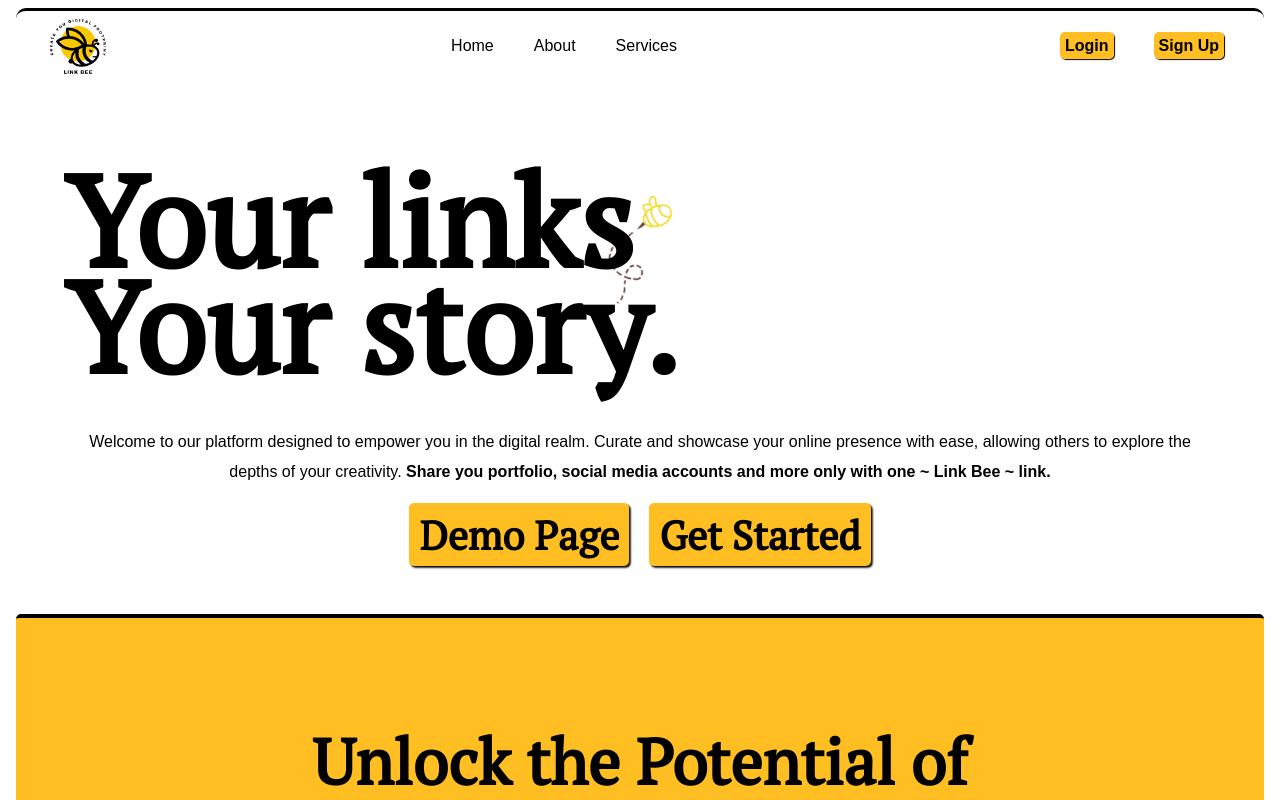
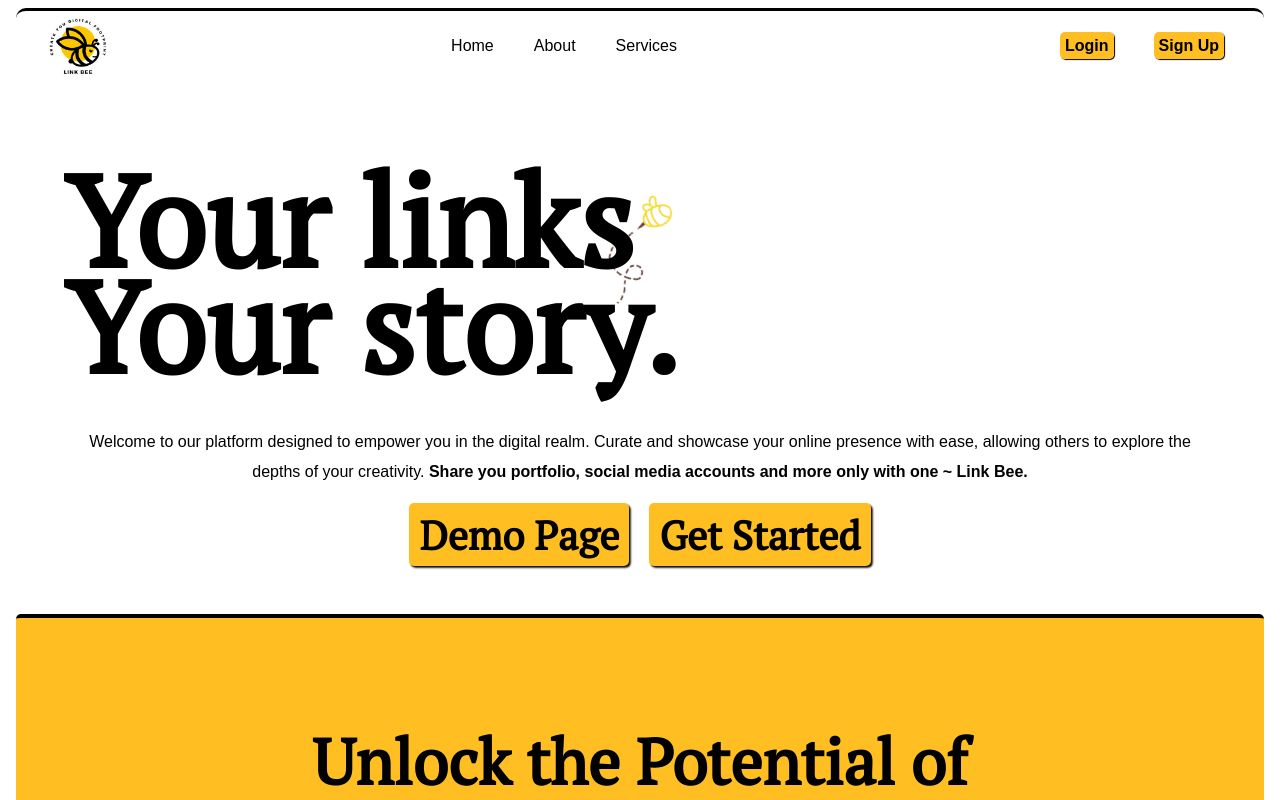
Before and after one commit to ankitsingh2105/LinkBee, a React (Vite) app in the folder FrontEnd/: page / in a window 1280 px wide. Shown: the top 800 px of the page. Built offline with nearby package versions, Linux system fonts and the light colour scheme; no server answers; a web font is replaced by a local one.

Commit message:
Update Home.jsx

```diff
--- a/FrontEnd/src/Components/Home/Home.jsx
+++ b/FrontEnd/src/Components/Home/Home.jsx
@@ -21,7 +21,7 @@ export default function Home(props) {
                 </h1>
                 <div className="align">
                     <p>
-                        Welcome to our platform designed to empower you in the digital realm. Curate and showcase your online presence with ease, allowing others to explore the depths of your creativity. <b>Share you portfolio, social media accounts and more only with one ~ Link Bee ~ link.</b>
+                        Welcome to our platform designed to empower you in the digital realm. Curate and showcase your online presence with ease, allowing others to explore the depths of your creativity. <b>Share you portfolio, social media accounts and more only with one ~ Link Bee.</b>
                     </p>
                     <div className="align2">
                         <button onClick={handleNavigation} >Demo Page</button>
```
